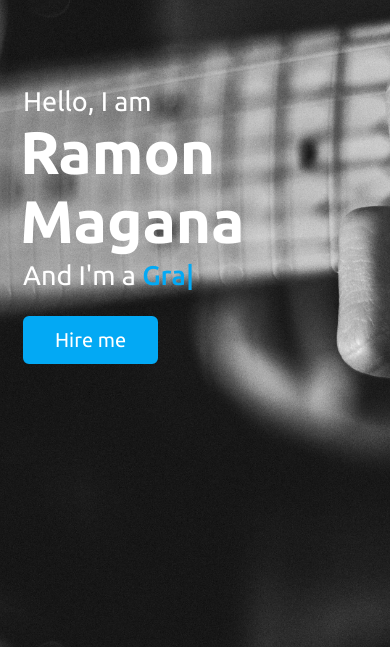
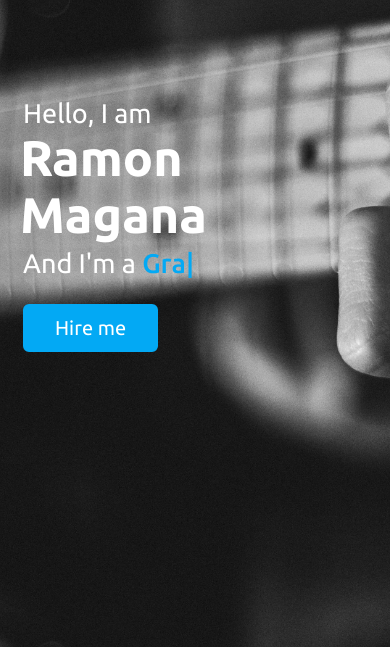
Before and after one commit to ramon-ctrl/Personal-Portfolio-, a plain HTML site: page index.html in a window 390 px wide. Shown: the part 197-844 px from the top of the page. Drawn offline with nearby package versions, Linux system fonts and the light colour scheme.

Commit message:
Cleaning up clutter CSS

```diff
--- a/style.css
+++ b/style.css
@@ -502,10 +502,10 @@ footer span a:hover {
 	.logo img {
 		width: 150px;
 	}
-}
+
 
 @media (max-width: 500px) {
-    .home .home-content .text-2
+    .home .home-content .text-2 {
         font-size: 50px;
     }
     .home .home-content .text-3 {
@@ -518,6 +518,7 @@ footer span a:hover {
     .contact .right form .fields {
         flex-direction: column;
     }
+}
     .contact .right form .name,
     .contact .right form .email {
         margin: 0;
@@ -533,3 +534,4 @@ footer span a:hover {
         font-size: 23px;
         line-height: 38px;
     }
+}
```
